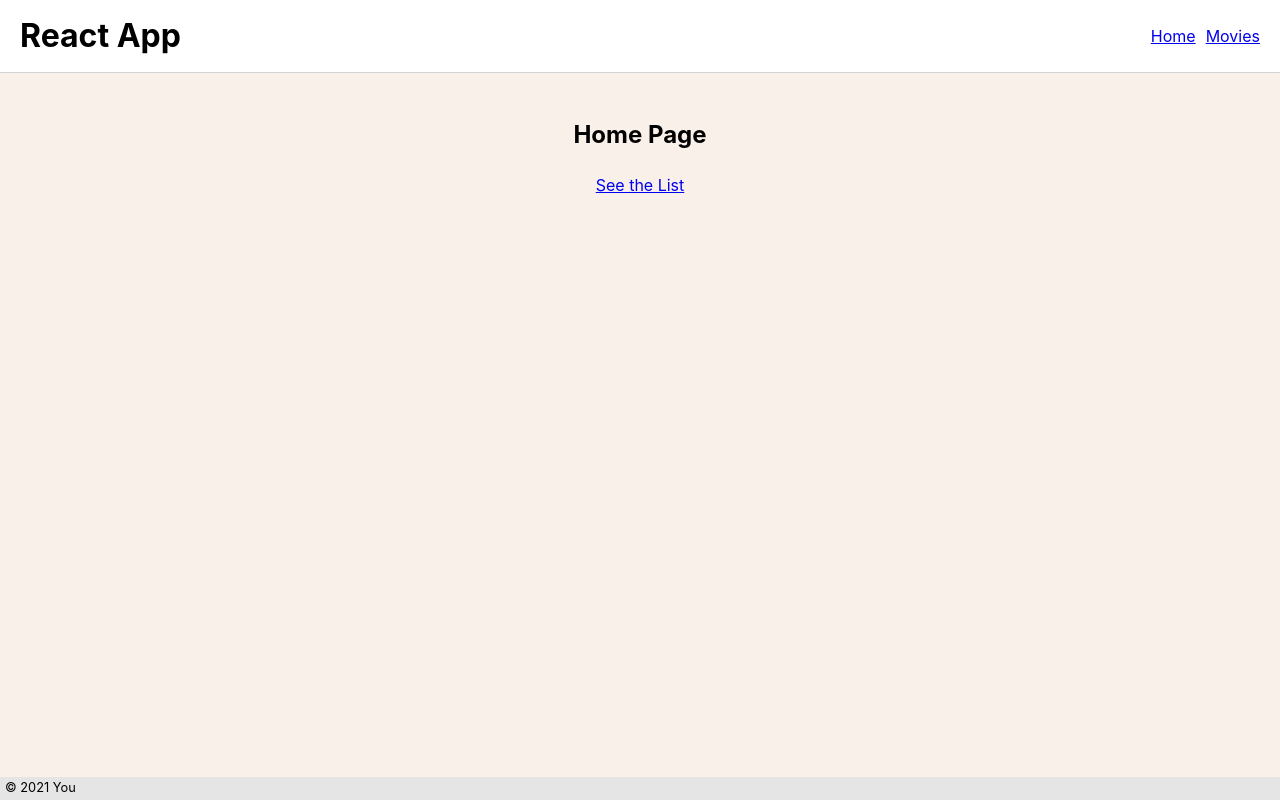
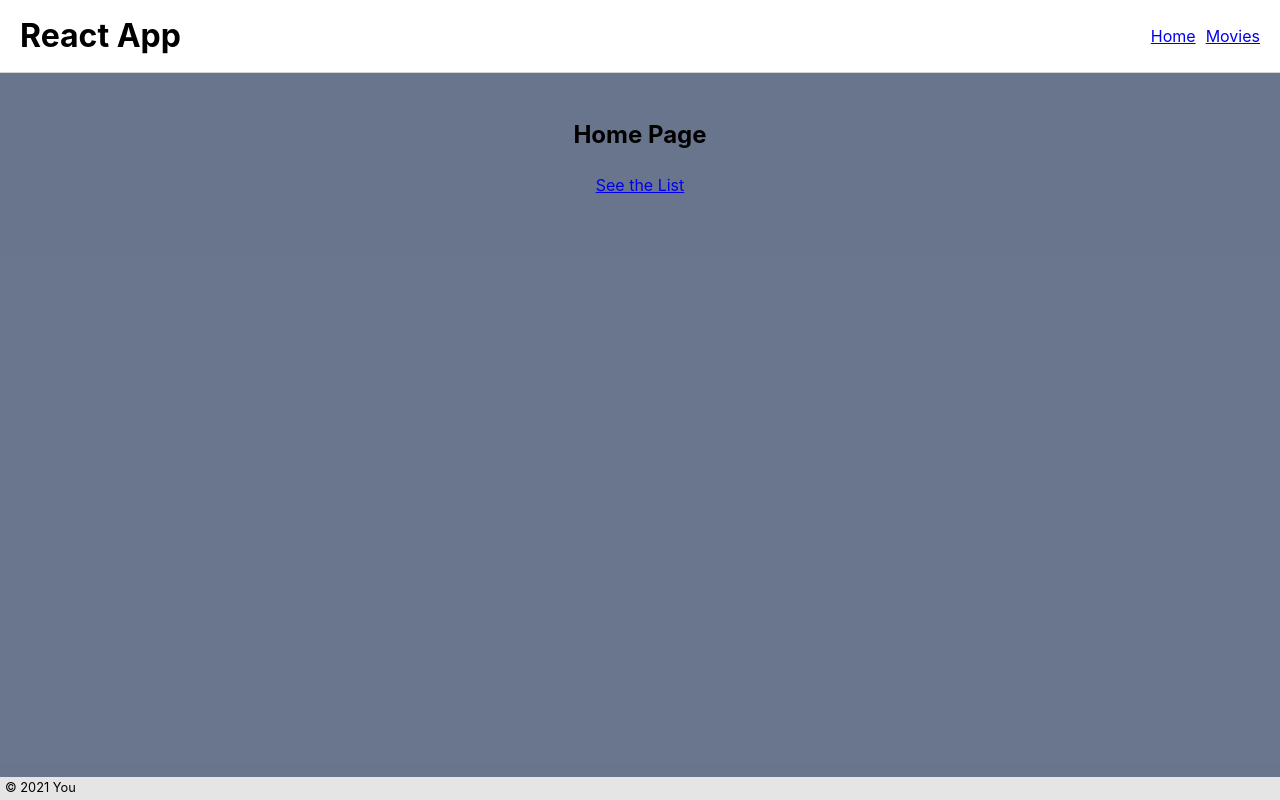
Before and after one commit to austin-summerlin/Lab-11-SPA-HorrorAPI, a React (Create React App) app: page / in a window 1280 px wide. Built offline with nearby package versions, Linux system fonts and the light colour scheme.

Commit message:
Fiddle w CSS

```diff
--- a/src/app/App.css
+++ b/src/app/App.css
@@ -5,5 +5,5 @@
 }
 
 main {
-  background: #FAF0EA;
+  background: #3f4f6dc7;
 }
--- a/src/movies/movieItem.css
+++ b/src/movies/movieItem.css
@@ -2,18 +2,22 @@
   list-style: none;
   background: white;
   border: 1px solid darkgray;
+  border-radius: 10px;
   padding: 10px;
+  box-shadow: 3px 3px black;
 
   display: grid;
   grid-template-rows: 30px 120px 20px;
   grid-gap: 10px;
 
   justify-items: center;
-
+  align-items: center;
 }
 
 .movieItem h2 {
   margin: 0;
+  font-size: .9rem;
+  text-align: center;
 }
 
 .movieItem img {
```
